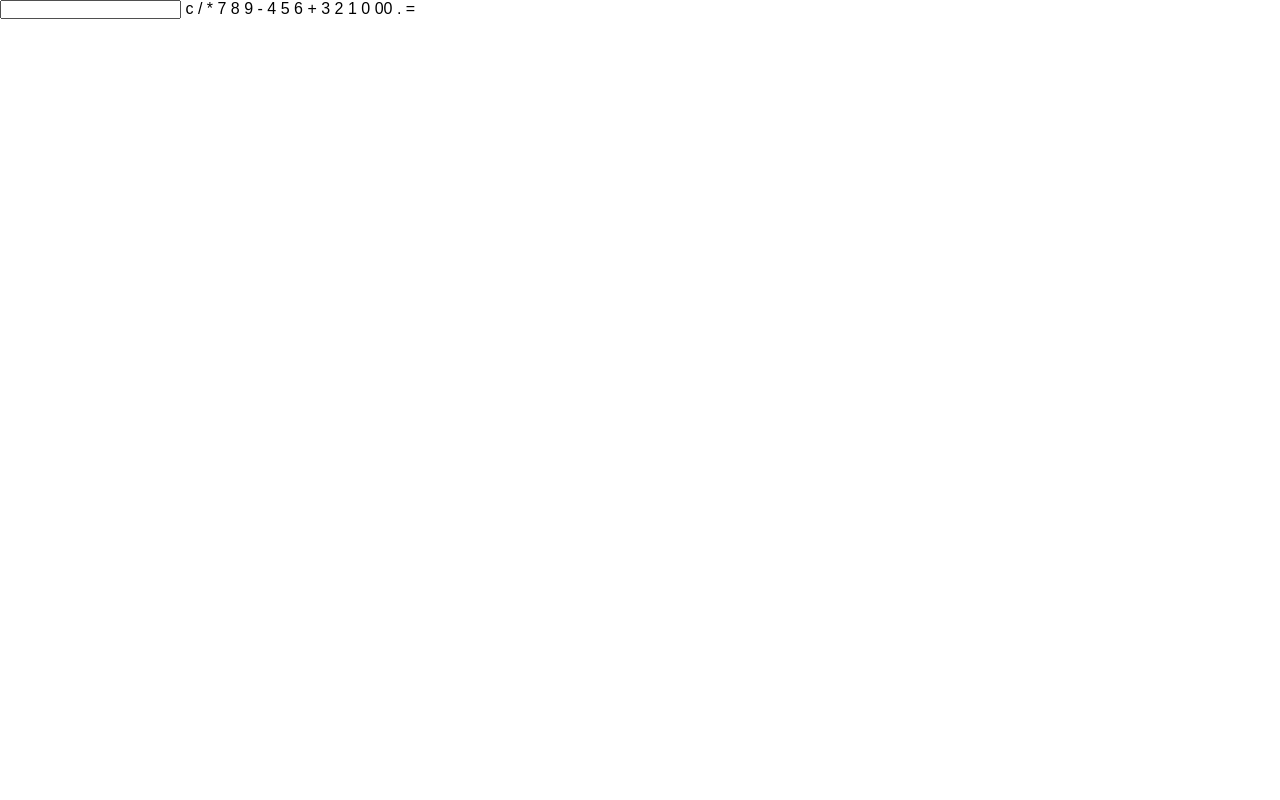
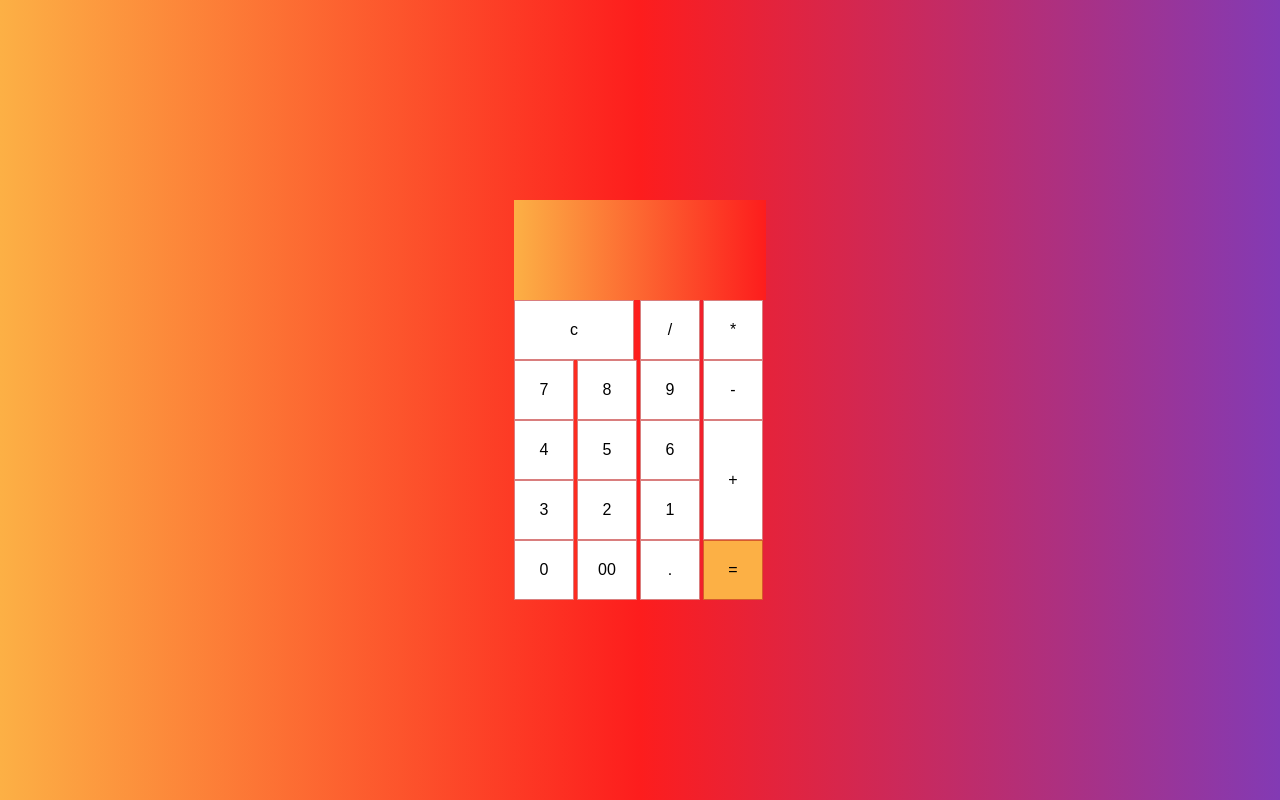
Before and after one commit to Advith98/simple-calcuator, a plain HTML site: page index.html in a window 1280 px wide. Drawn offline with Linux system fonts and the light colour scheme.

Commit message:
Css finished

```diff
--- a/Style.css
+++ b/Style.css
@@ -4,3 +4,65 @@
   font-family: Arial, Helvetica, sans-serif;
   box-sizing: border-box;
 }
+
+body{
+    display: flex;
+    justify-content: center;
+    align-items: center;
+    min-height: 100vh;
+    background: #833ab4;
+    background: -webkit-linear-gradient(to right, #fcb045, #fd1d1d, #833ab4);
+    background: linear-gradient(to right, #fcb045, #fd1d1d, #833ab4);
+}
+
+.calculator
+{
+    position: relative;
+    display: grid;
+}
+
+.calculator .value{
+    grid-column: span 4;
+    height: 100px;
+    text-align: right;
+    border: none;
+    outline: none;
+    padding: 10px;
+    font-size: 18px;
+    color: white;
+    background: -webkit-linear-gradient(to right, #fcb045, #fd1d1d);
+    background: linear-gradient(to right, #fcb045, #fd1d1d);
+}
+
+.calculator span{
+    display: grid;
+    width: 60px;
+    height: 60px;
+    color: rgb(0, 0, 0);
+    background: #fff;
+    place-items: center;
+    border: 1px solid rgba(187, 26, 26, 0.562);
+}
+
+.num:hover{
+    cursor: pointer;
+}
+
+.calculator span:active{
+    background-color: black;
+    color: white;
+}
+
+.calculator span.clear{
+    grid-column: span 2;
+    width: 120px;
+}
+
+.calculator span.plus{
+    grid-row: span 2;
+    height: 120px;
+}
+
+.calculator span.equals{
+    background-color: #fcb045;
+}
--- a/index.html
+++ b/index.html
@@ -9,7 +9,7 @@
 <body>
     <form action="" class="calculator" name="calc">
         <input class="value" type="text" name="txt" readonly="">
-        <span class="num" onclick="document.calc.txt.value += ''">c</span>
+        <span class="num clear" onclick="document.calc.txt.value = ''">c</span>
         <span class="num" onclick="document.calc.txt.value += '/'">/</span>
         <span class="num" onclick="document.calc.txt.value += '*'">*</span>
         <span class="num" onclick="document.calc.txt.value += '7'">7</span>
@@ -19,15 +19,14 @@
         <span class="num" onclick="document.calc.txt.value += '4'">4</span>
         <span class="num" onclick="document.calc.txt.value += '5'">5</span>
         <span class="num" onclick="document.calc.txt.value += '6'">6</span>
-        <span class="num" onclick="document.calc.txt.value += '+'">+</span>
+        <span class="num plus" onclick="document.calc.txt.value += '+'">+</span>
         <span class="num" onclick="document.calc.txt.value += '3'">3</span>
         <span class="num" onclick="document.calc.txt.value += '2'">2</span>
         <span class="num" onclick="document.calc.txt.value += '1'">1</span>
         <span class="num" onclick="document.calc.txt.value += '0'">0</span>
         <span class="num" onclick="document.calc.txt.value += '00'">00</span>
         <span class="num" onclick="document.calc.txt.value += '.'">.</span>
-        <span class="num" onclick="document.calc.txt.value += '='">=</span>
+        <span class="num equals" onclick="document.calc.txt.value = eval(calc.txt.value)">=</span>
     </form>
-    <script src="app.js"></script>
 </body>
 </html>
```
Also changed, not shown: app.js (deleted).
